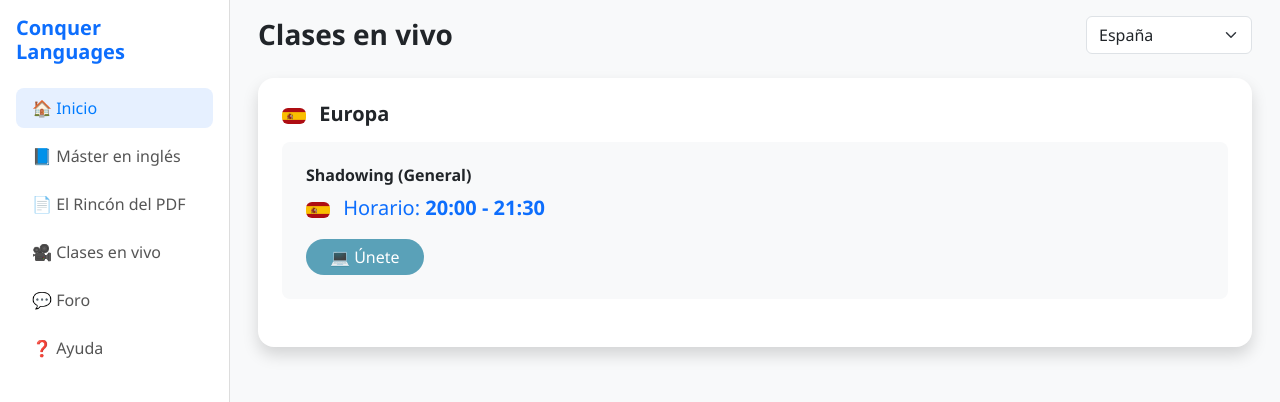
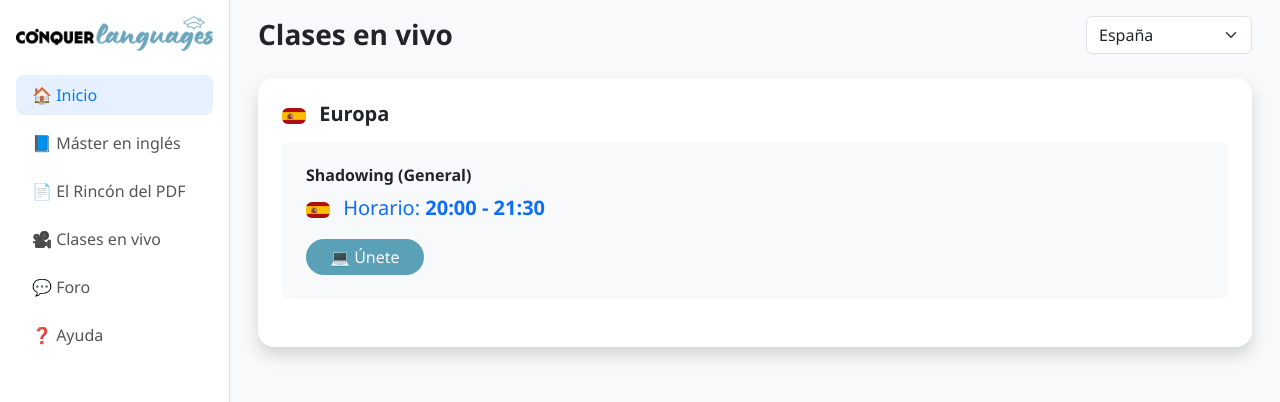
Before and after one commit to arielmartinelli/ConquerProyecto, a plain HTML site: page index.html in a window 1280 px wide. Shown: the top 402 px of the page. Drawn offline with nearby package versions, Linux system fonts and the light colour scheme.

Commit message:
primer commit

```diff
--- a/index.html
+++ b/index.html
@@ -15,7 +15,7 @@
     <!-- Sidebar -->
     <nav class="sidebar bg-white shadow-sm p-3" id="sidebarMenu">
       <div class="d-flex justify-content-between align-items-center mb-3">
-        <h5 class="fw-bold text-primary">Conquer Languages</h5>
+        <h5 class="fw-bold text-primary"><img style="width: 100%;" src="css/img/logo.png" alt=""></h5>
         <button class="btn btn-light d-lg-none" id="toggleMenu">☰</button>
       </div>
       <ul class="nav flex-column" id="sidebarLinks">
```
